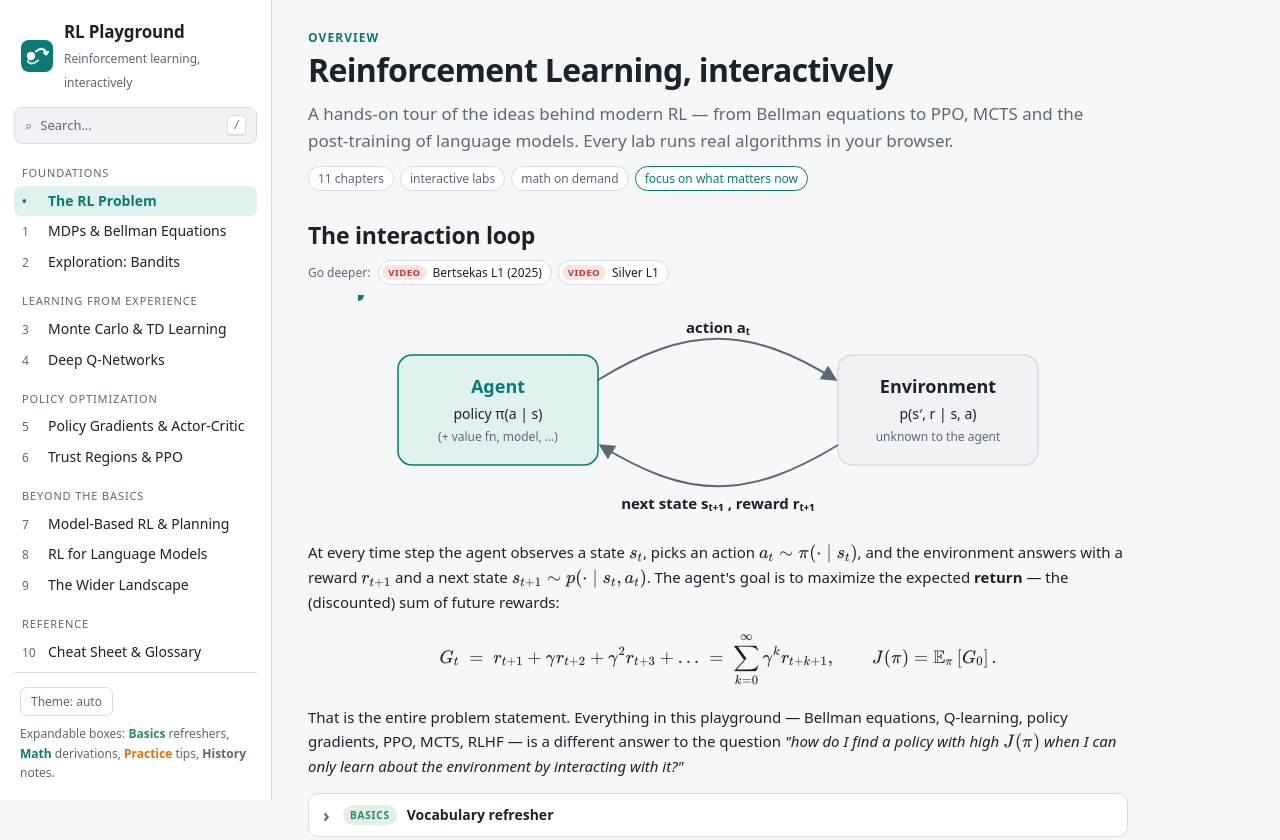
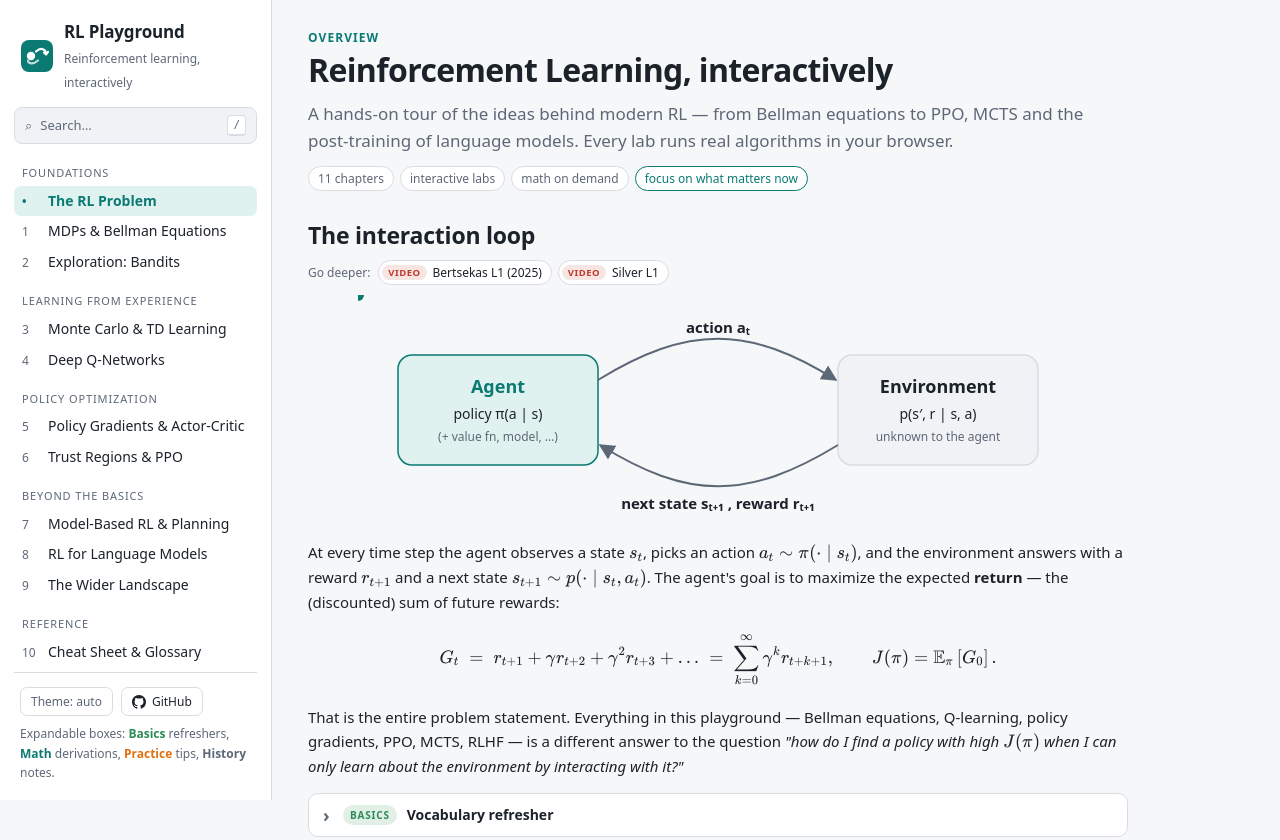
Before and after one commit to DominikGithub/RL-playground, a plain HTML site: page index.html in a window 1280 px wide. Shown: the top 840 px of the page. Drawn offline with nearby package versions, Linux system fonts and the light colour scheme.

Commit message:
add gh link

```diff
--- a/css/style.css
+++ b/css/style.css
@@ -58,6 +58,7 @@ button, select, input { font: inherit; color: inherit; }
 .nav a.active .num { color: var(--accent); }
 .side-foot { margin-top: auto; padding: 14px 6px 0; font-size: 12px; color: var(--muted); border-top: 1px solid var(--border); }
 .side-foot .row { display: flex; gap: 8px; align-items: center; margin-bottom: 8px; }
+.side-foot .repo-link { display: inline-flex; align-items: center; gap: 6px; text-decoration: none; color: var(--text); }
 .legend-chip { display: inline-flex; }
 #main { flex: 1; min-width: 0; padding: 28px 36px 80px; }
 .mobile-bar { display: none; }
--- a/js/app.js
+++ b/js/app.js
@@ -145,7 +145,12 @@ window.RL = window.RL || {};
       try { localStorage.setItem('rl-theme', theme); } catch (e) { /* ignore */ }
       applyTheme();
     });
-    foot.appendChild(h('div.row', tb));
+    const gh = h('a.btn.small.repo-link', {
+      href: 'https://github.com/DominikGithub/RL-playground', target: '_blank', rel: 'noopener noreferrer',
+      title: 'Source code on GitHub',
+      html: '<svg width="14" height="14" viewBox="0 0 16 16" aria-hidden="true"><path fill="currentColor" d="M8 0C3.58 0 0 3.58 0 8c0 3.54 2.29 6.53 5.47 7.59.4.07.55-.17.55-.38 0-.19-.01-.82-.01-1.49-2.01.37-2.53-.49-2.69-.94-.09-.23-.48-.94-.82-1.13-.28-.15-.68-.52-.01-.53.63-.01 1.08.58 1.23.82.72 1.21 1.87.87 2.33.66.07-.52.28-.87.51-1.07-1.78-.2-3.64-.89-3.64-3.95 0-.87.31-1.59.82-2.15-.08-.2-.36-1.02.08-2.12 0 0 .67-.21 2.2.82.64-.18 1.32-.27 2-.27.68 0 1.36.09 2 .27 1.53-1.04 2.2-.82 2.2-.82.44 1.1.16 1.92.08 2.12.51.56.82 1.27.82 2.15 0 3.07-1.87 3.75-3.65 3.95.29.25.54.73.54 1.48 0 1.07-.01 1.93-.01 2.2 0 .21.15.46.55.38A8.013 8.013 0 0016 8c0-4.42-3.58-8-8-8z"/></svg><span>GitHub</span>',
+    });
+    foot.appendChild(h('div.row', tb, gh));
     foot.appendChild(h('div', { html: 'Expandable boxes: <b style="color:var(--good)">Basics</b> refreshers, <b style="color:var(--accent)">Math</b> derivations, <b style="color:var(--neg)">Practice</b> tips, <b>History</b> notes.' }));
     sb.appendChild(foot);
   }
```
